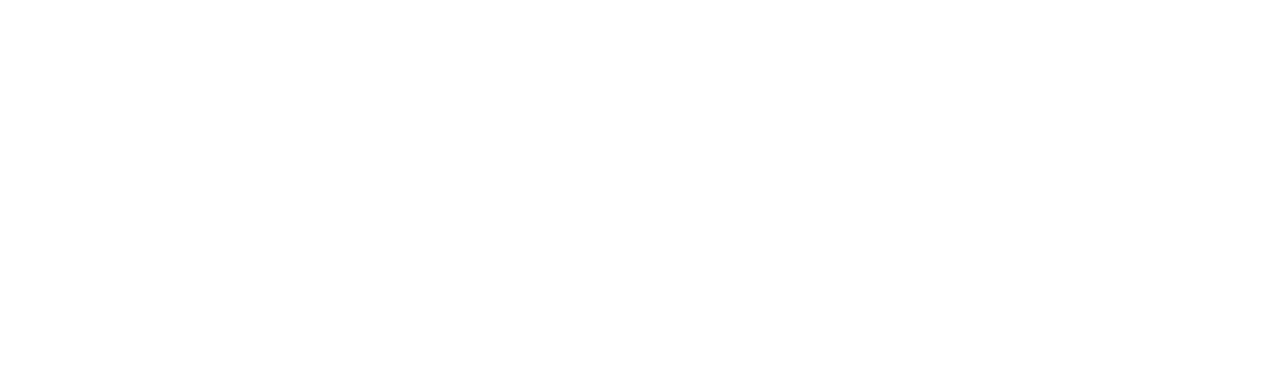
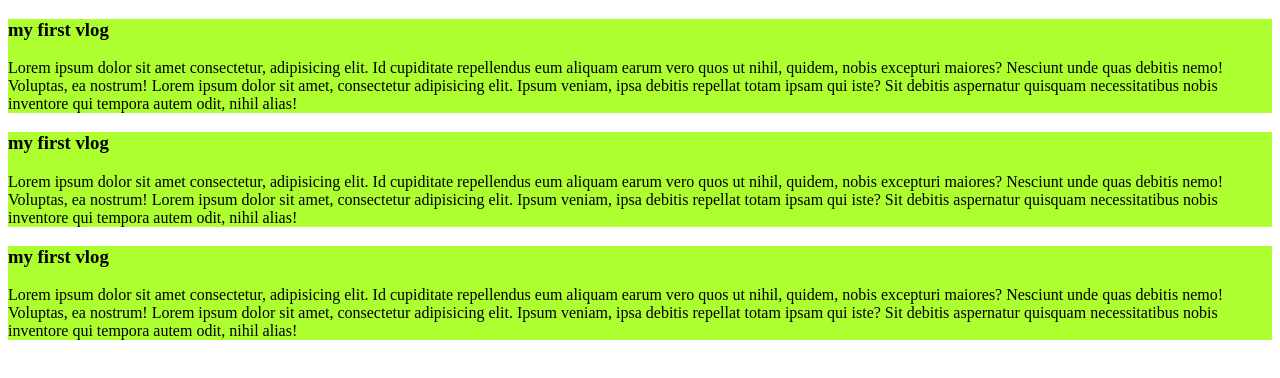
Before and after one commit to ishrat618/my-simple-website, a plain HTML site: page index.html in a window 1280 px wide. Drawn offline with Linux system fonts and the light colour scheme.

Commit message:
added the 1st blog

```diff
--- a/index.html
+++ b/index.html
@@ -3,9 +3,25 @@
 <head>
     <meta charset="UTF-8">
     <meta name="viewport" content="width=device-width, initial-scale=1.0">
-    <title>my simple website</title>
+    <title>my simple website</title> <link rel="stylesheet" href="styles/blog.css">
 </head>
-<body>
+<body><div><h3>my first vlog</h3>
+    <p> Lorem ipsum dolor sit amet consectetur, adipisicing elit. Id cupiditate repellendus eum aliquam earum vero quos ut nihil, quidem, nobis excepturi maiores? Nesciunt unde quas debitis nemo! Voluptas, ea nostrum!
+Lorem ipsum dolor sit amet, consectetur adipisicing elit. Ipsum veniam, ipsa debitis repellat totam ipsam qui iste? Sit debitis aspernatur quisquam necessitatibus nobis inventore qui tempora autem odit, nihil alias!
 
+    </p>
+</div>
+<div><h3>my first vlog</h3>
+    <p> Lorem ipsum dolor sit amet consectetur, adipisicing elit. Id cupiditate repellendus eum aliquam earum vero quos ut nihil, quidem, nobis excepturi maiores? Nesciunt unde quas debitis nemo! Voluptas, ea nostrum!
+Lorem ipsum dolor sit amet, consectetur adipisicing elit. Ipsum veniam, ipsa debitis repellat totam ipsam qui iste? Sit debitis aspernatur quisquam necessitatibus nobis inventore qui tempora autem odit, nihil alias!
+
+    </p>
+</div>
+<div><h3>my first vlog</h3>
+    <p> Lorem ipsum dolor sit amet consectetur, adipisicing elit. Id cupiditate repellendus eum aliquam earum vero quos ut nihil, quidem, nobis excepturi maiores? Nesciunt unde quas debitis nemo! Voluptas, ea nostrum!
+Lorem ipsum dolor sit amet, consectetur adipisicing elit. Ipsum veniam, ipsa debitis repellat totam ipsam qui iste? Sit debitis aspernatur quisquam necessitatibus nobis inventore qui tempora autem odit, nihil alias!
+
+    </p>
+</div>
 </body>
 </html>
--- /dev/null
+++ b/styles/blog.css
@@ -0,0 +1,5 @@
+div {background-color: greenyellow;
+    padding: auto;
+
+
+}
```
